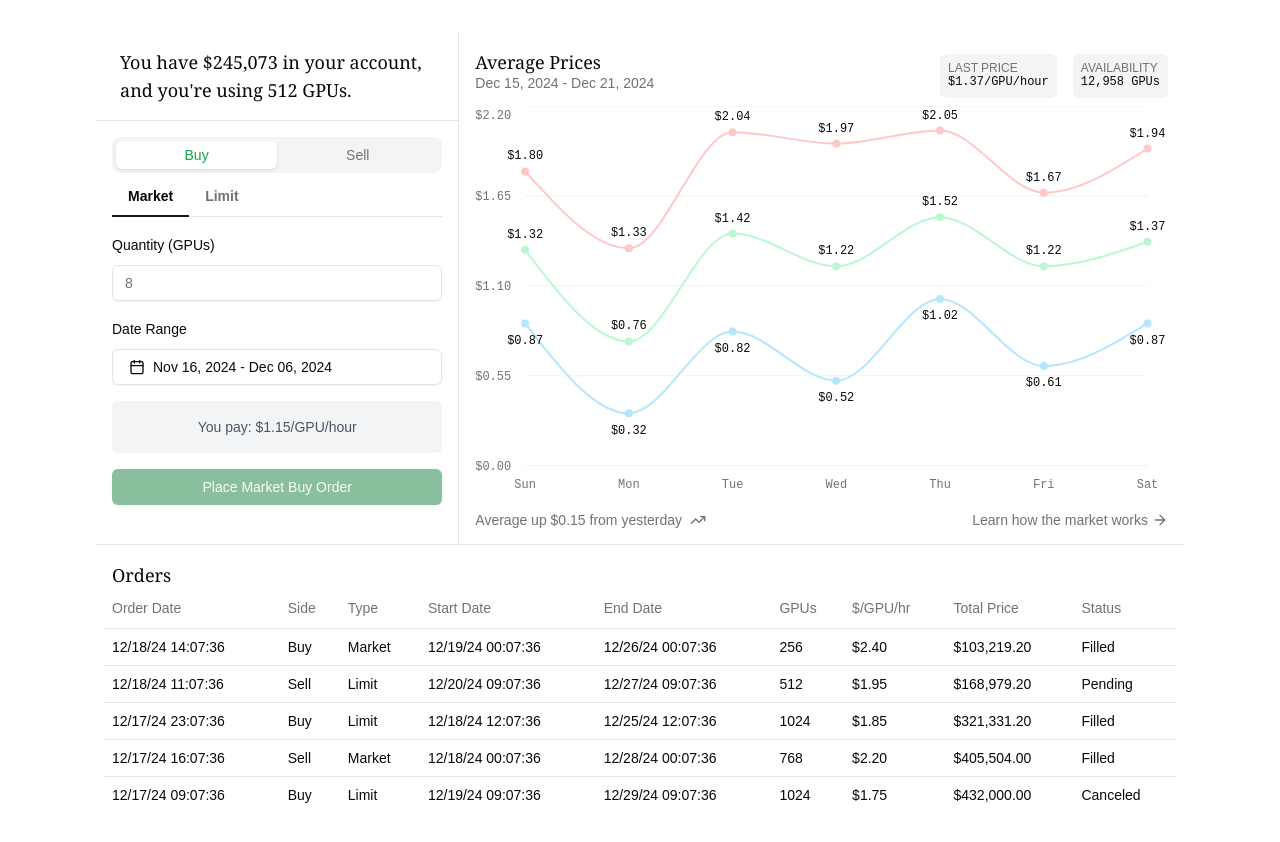
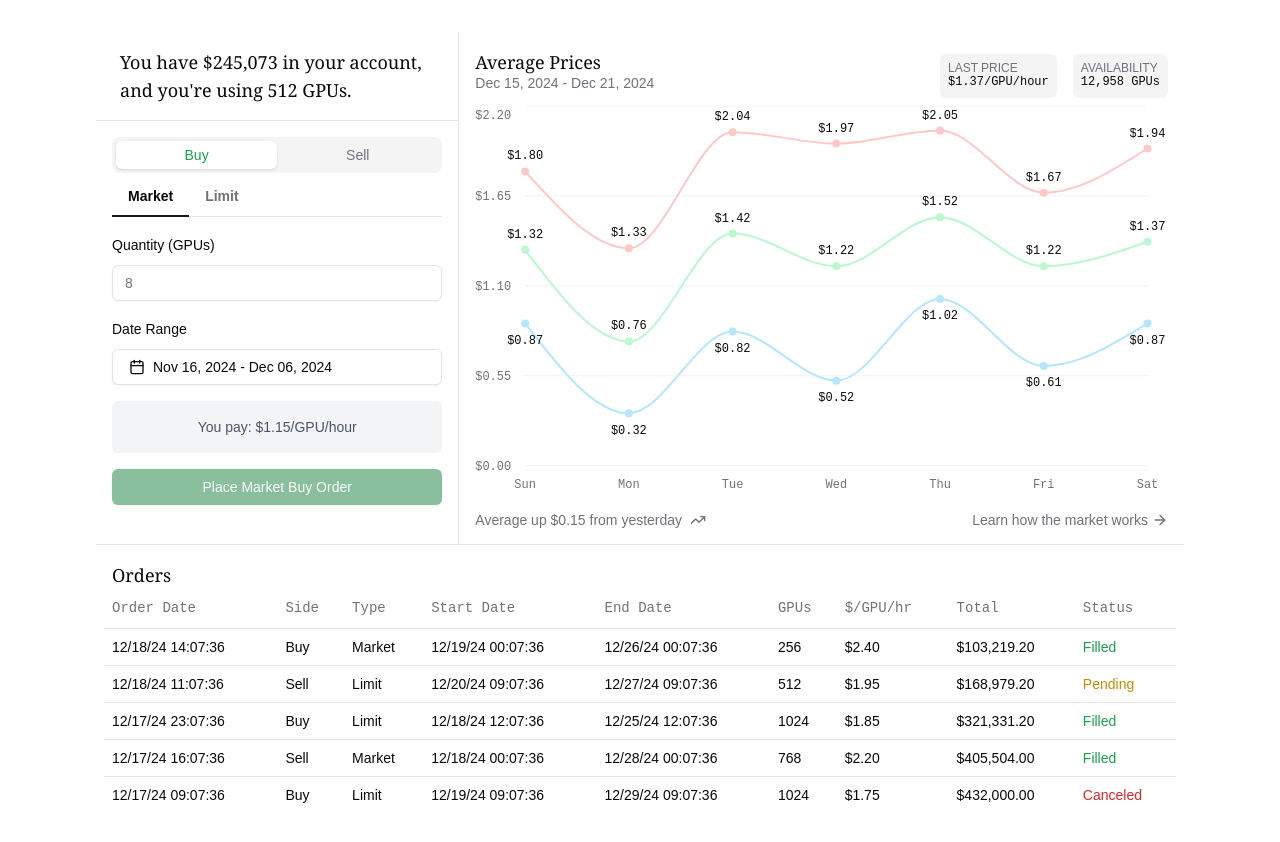
Before and after one commit to darzyx/gpu-auction-house, a Next.js app: page / in a window 1280 px wide. Shown: the top 842 px of the page. Built offline with nearby package versions, Linux system fonts and the light colour scheme.

Commit message:
Format status cell with colors again

```diff
--- a/src/components/orders/columns.tsx
+++ b/src/components/orders/columns.tsx
@@ -1,3 +1,5 @@
+"use client";
+
 import { ColumnDef } from "@tanstack/react-table";
 
 export type TOrder = {
@@ -14,15 +16,47 @@ export type TOrder = {
 };
 
 const ordersColumns: ColumnDef<TOrder>[] = [
-    { accessorKey: "orderDate", header: "Order Date" },
-    { accessorKey: "side", header: "Side" },
-    { accessorKey: "type", header: "Type" },
-    { accessorKey: "startDate", header: "Start Date" },
-    { accessorKey: "endDate", header: "End Date" },
-    { accessorKey: "gpus", header: "GPUs" },
-    { accessorKey: "pricePerGpu", header: "$/GPU/hr" },
-    { accessorKey: "totalPrice", header: "Total Price" },
-    { accessorKey: "status", header: "Status" },
+    {
+        accessorKey: "orderDate",
+        header: "Order Date",
+    },
+    {
+        accessorKey: "side",
+        header: "Side",
+    },
+    {
+        accessorKey: "type",
+        header: "Type",
+    },
+    {
+        accessorKey: "startDate",
+        header: "Start Date",
+    },
+    {
+        accessorKey: "endDate",
+        header: "End Date",
+    },
+    {
+        accessorKey: "gpus",
+        header: "GPUs",
+    },
+    {
+        accessorKey: "pricePerGpu",
+        header: "$/GPU/hr",
+    },
+    {
+        accessorKey: "totalPrice",
+        header: "Total",
+    },
+    {
+        accessorKey: "status",
+        header: "Status",
+        cell: ({ row }) => {
+            const v = row.getValue("status") as string;
+            const color = v === "Filled" ? "text-green-600" : v === "Pending" ? "text-yellow-600" : "text-red-600";
+            return <div className={color}>{v}</div>;
+        },
+    },
 ];
 
 export default ordersColumns;
--- a/src/components/orders/index.tsx
+++ b/src/components/orders/index.tsx
@@ -21,7 +21,7 @@ export default function Orders<TData, TValue>({ columns, data }: TOrdersProps<TD
                         <TableRow key={headerGroup.id}>
                             {headerGroup.headers.map((header) => {
                                 return (
-                                    <TableHead key={header.id}>
+                                    <TableHead key={header.id} className="font-berkeley-mono">
                                         {header.isPlaceholder
                                             ? null
                                             : flexRender(header.column.columnDef.header, header.getContext())}
```
